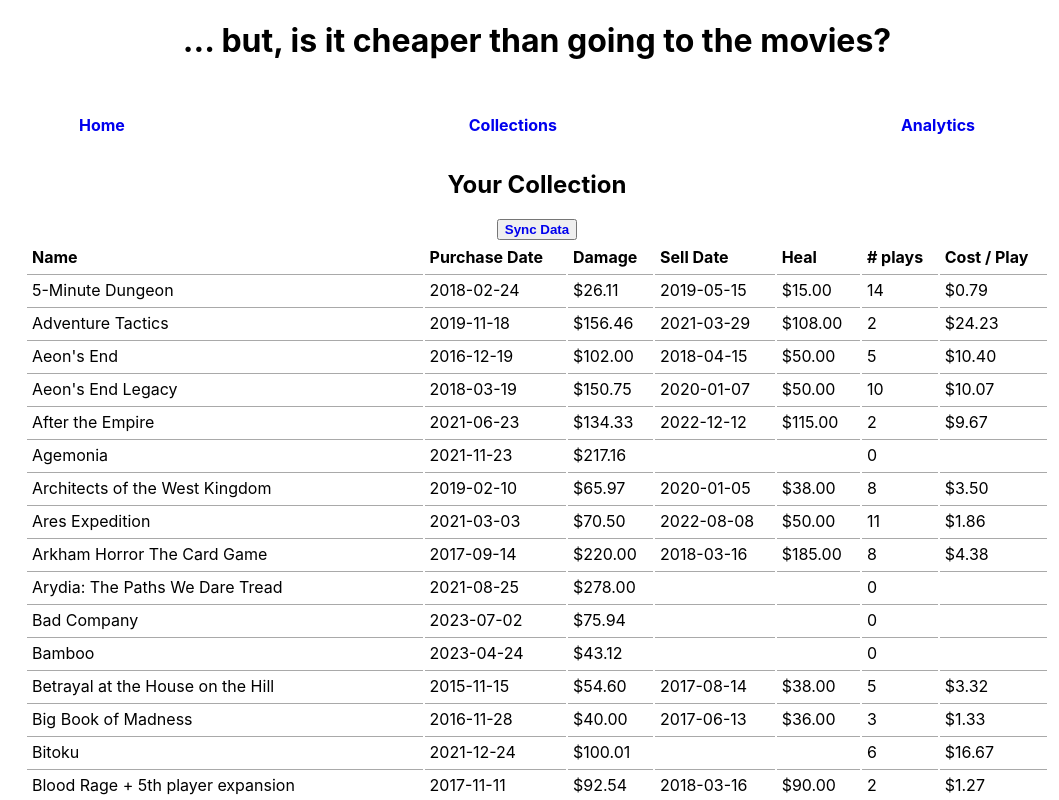
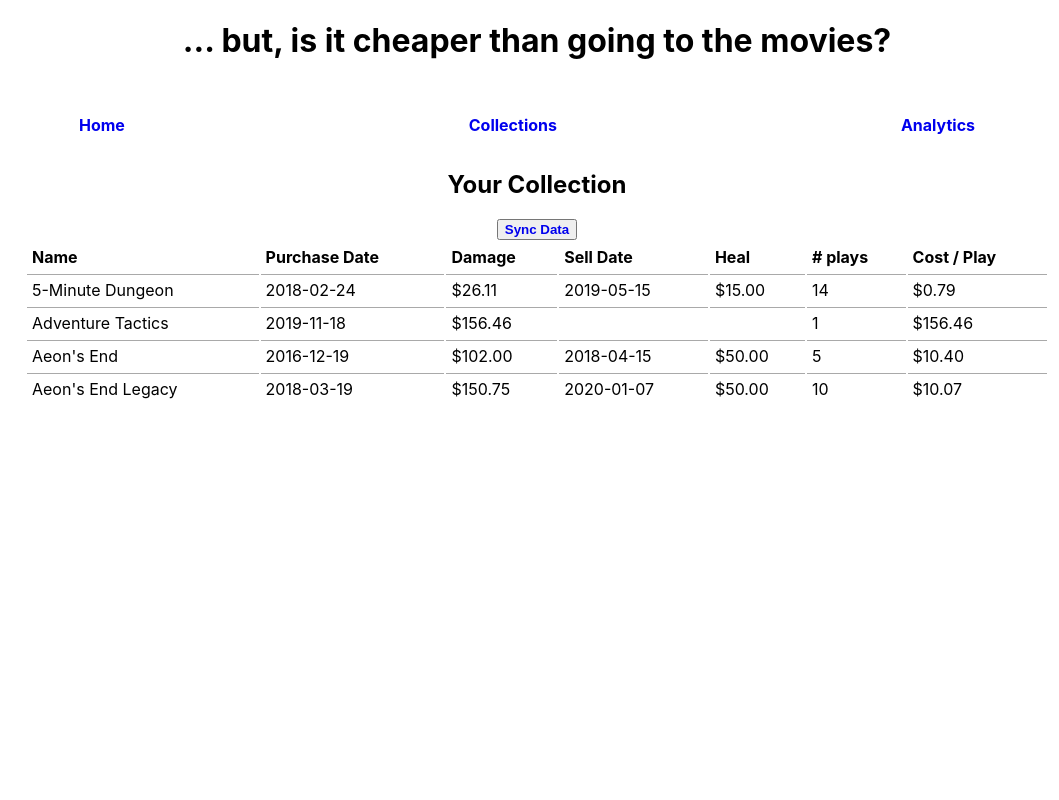
Before and after one commit to andyleonardi/boardgame-roi-stats, a React (Create React App) app: page /collections in a window 1280 px wide. Shown: the top 800 px of the page, without its empty margins (103-1162 px from the left). Built offline with nearby package versions, Linux system fonts and the light colour scheme.

Commit message:
commented API call, and introduced 2 small samples for forms logic testing - form inputs works but not reflected on UI for now

```diff
--- a/src/App.js
+++ b/src/App.js
@@ -9,9 +9,9 @@
 import Collections from "./pages/Collections";
 import Analytics from "./pages/Analytics";
 import Forms from "./pages/Forms";
-import gamesArr from "./gameCollection";
+// import gamesArr from "./gameCollection";
 
-import testAppArr from "./testAppData";
+import gamesArr from "./testAppData"; // TESTING SMALL SAMPLE (HARDCODED)
 import testBggArr from "./testAPIData";
 
 // Import styles
@@ -42,7 +42,8 @@
 
 function App() {
   const [bggUserId, setBggUserId] = useState("andyleonardi");
-  const [userBGGData, setUserBGGData] = useState([]);
+  // const [userBGGData, setUserBGGData] = useState([]);
+  const [userBGGData, setUserBGGData] = useState(testBggArr); // TESTING SMALL SAMPLE SET (HARDCODED)
   const [userCollectionData, setUserCollectionData] = useState([]);
   const [requireInputs, setRequireInputs] = useState([]);
   const [noInputsRequired, setNoInputsRequired] = useState([]);
@@ -107,8 +108,8 @@
 
   const handleSyncButton = () => {
     console.log("Sync button pressed");
-    // test arrays testAppArr & testBggArr
-    console.log("Test app saved data: ", testAppArr);
+    // test arrays gamesArr & testBggArr
+    console.log("Test app saved data: ", gamesArr);
     console.log("Test API data: ", testBggArr);
 
     // This function will need to do the following:
@@ -121,7 +122,7 @@
     //          app data should have been synced to the last userBGGData
     let newRecords = testBggArr.filter(
       ({ name: record1 }) =>
-        !testAppArr.some(({ name: record2 }) => record2 === record1)
+        !gamesArr.some(({ name: record2 }) => record2 === record1)
     ).map(({gameID, ...item}) => item);
     newRecords.forEach((element) => {
       element.buydate = null;
@@ -135,7 +136,7 @@
     //    [OLD] in app's data with the data from userBGGData
     // 2. Get all matching name, but different status, i.e. we want to get
     //    games that were sold between syncs (bgg status = prevowned & app status = own)
-    let updateRecords = testAppArr.filter(({ name: record1, status: stat1 }) =>
+    let updateRecords = gamesArr.filter(({ name: record1, status: stat1 }) =>
       testBggArr.some(({ name: record2, status: stat2 }) => record2 === record1 & stat1 !== stat2 & stat2 === "Previously Owned")
     );
     updateRecords.forEach((element) => {
@@ -160,7 +161,7 @@
     setRequireInputs(inputRequiredRecords);
 
     // Set state of another list where no inputs are required
-    let staticRecords = testAppArr.filter(
+    let staticRecords = gamesArr.filter(
       ({ name: record1 }) =>
         !inputRequiredRecords.some(({ name: record2 }) => record2 === record1)
     )
--- a/src/pages/Collections.jsx
+++ b/src/pages/Collections.jsx
@@ -9,7 +9,7 @@
         <td>{e.buydate}</td>
         <td>${e.buyprice.toFixed(2)}</td>
         <td>{e.selldate}</td>
-        <td>{e.selldate !== "" && "$" + e.sellprice.toFixed(2)}</td>
+        <td>{e.selldate !== null && "$" + e.sellprice.toFixed(2)}</td>
         <td>{e.playcount}</td>
         <td>
           {e.playcount > 0 &&
```
